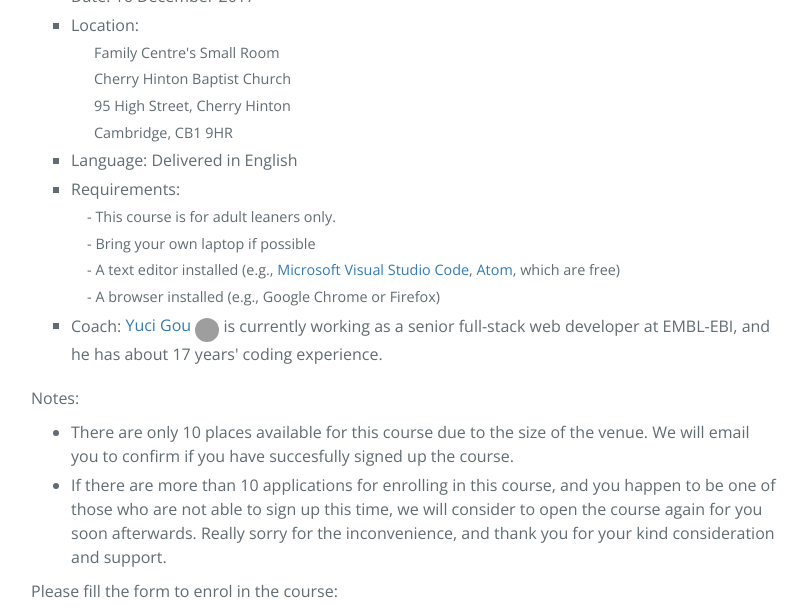
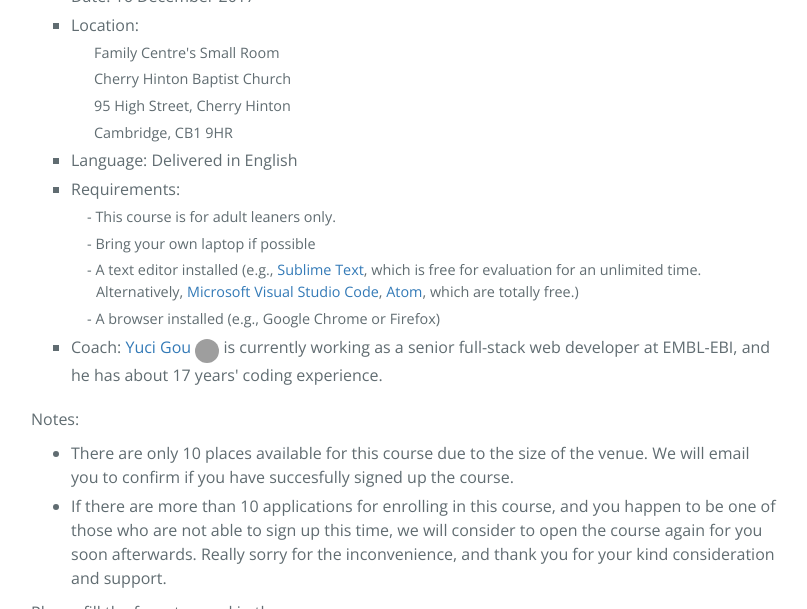
Before and after one commit to yucigou/codegoodworks, a Jekyll site: the page built from enrolment.md, in a window 1280 px wide and 900 px high, scrolled down 1371 px, cut to the strip 0-609 px from the top of the window. Shown: the whole strip, without its empty margins (39-846 px from the left). Built offline with Jekyll 4.4.1, drawn with Linux system fonts in a browser that asks for light colours; nearby versions of some CDN libraries; grey boxes are pictures that could not be loaded.

Commit message:
Update course info

```diff
--- a/enrolment.md
+++ b/enrolment.md
@@ -44,7 +44,7 @@ title: Free onsite course for beginners - Code Good Works
     <li>This course is for adult leaners only.</li>
     <li>Bring your own laptop if possible</li>
     <li>A text editor installed
-(e.g., <a href="https://code.visualstudio.com/download">Microsoft Visual Studio Code</a>, <a href="https://atom.io/">Atom</a>, which are free)</li>
+(e.g., <a href="https://www.sublimetext.com/">Sublime Text</a>, which is free for evaluation for an unlimited time. Alternatively, <a href="https://code.visualstudio.com/download">Microsoft Visual Studio Code</a>, <a href="https://atom.io/">Atom</a>, which are totally free.)</li>
     <li>A browser installed (e.g., Google Chrome or Firefox)</li>
   </ul>
 </li>
```
